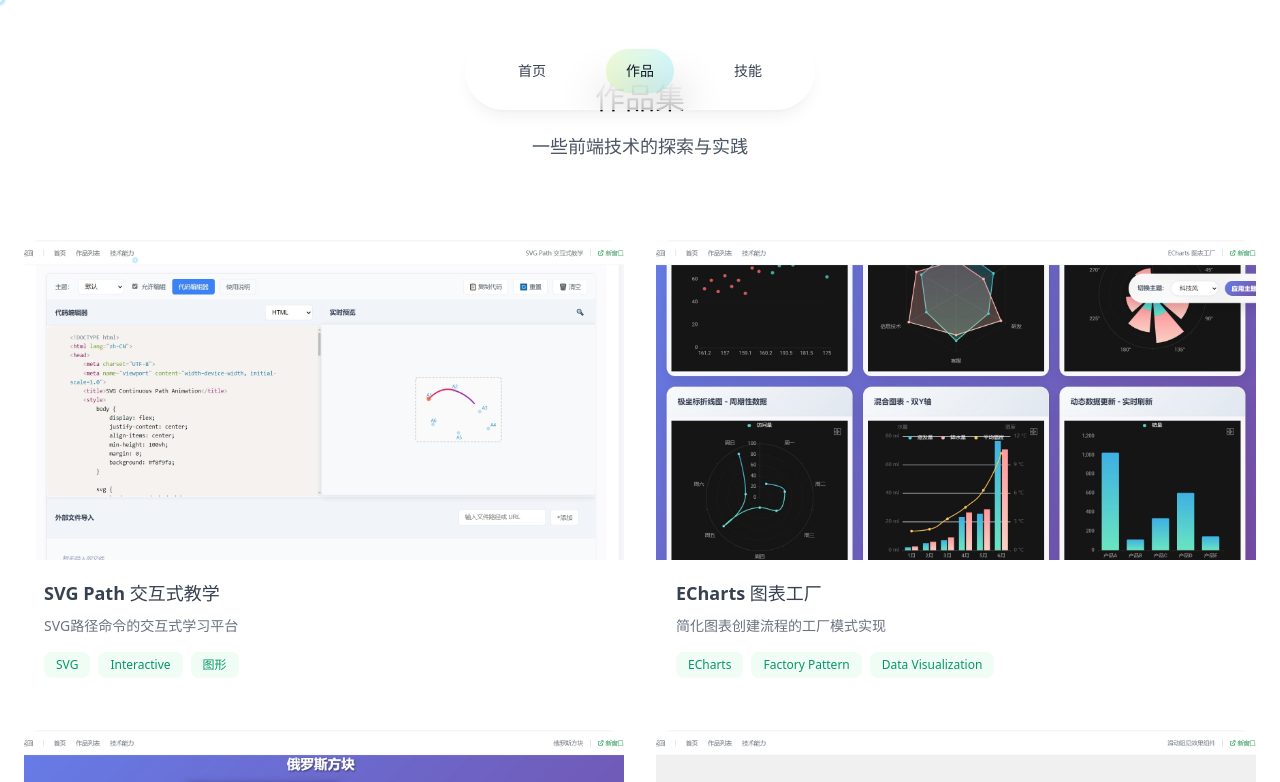
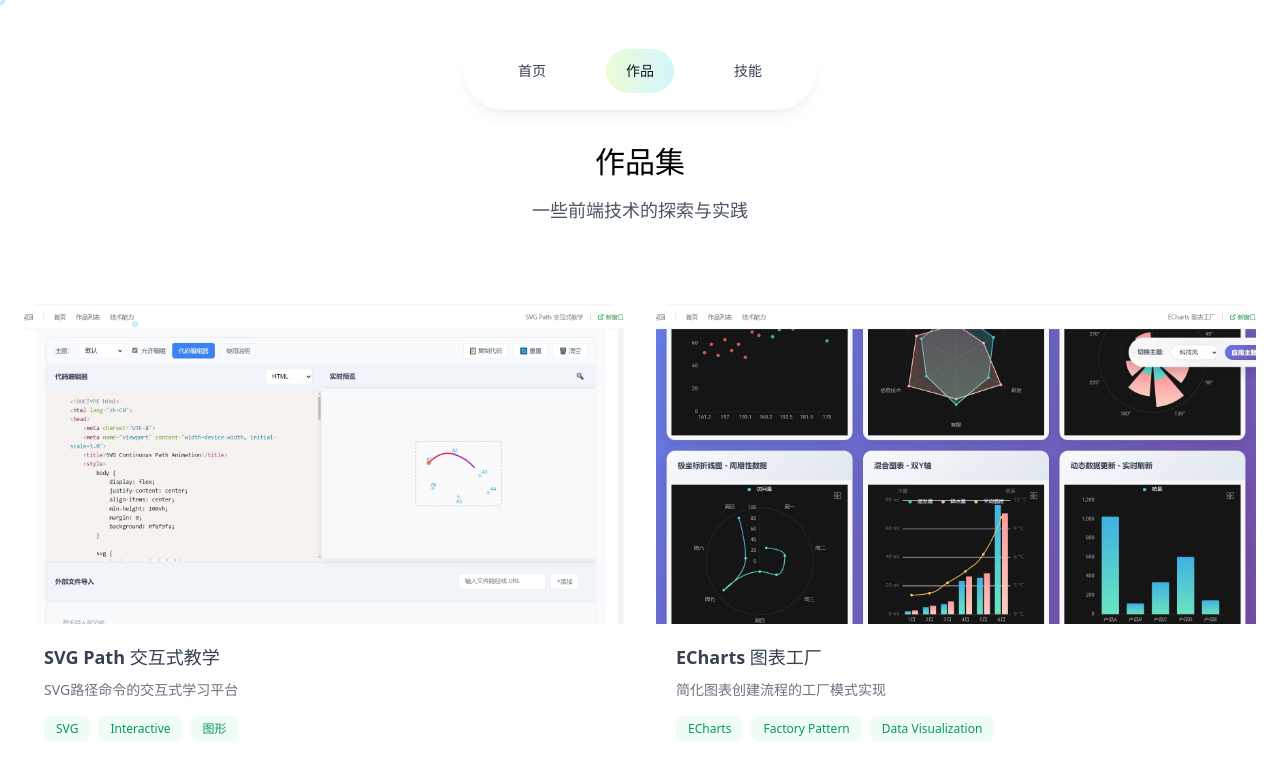
Before and after one commit to afigzb/my, a Vue app: page /works in a window 1280 px wide. Shown: the top 782 px of the page. Built offline with nearby package versions, Linux system fonts and the light colour scheme.

Commit message:
样式修复

```diff
--- a/src/views/Works.vue
+++ b/src/views/Works.vue
@@ -1,5 +1,5 @@
 <template>
-  <div class="min-h-screen bg-white">
+  <div class="min-h-screen pt-16 bg-white">
     <!-- 页面标题 -->
     <section class="py-20">
       <div class="mx-auto px-6 text-center">
```
